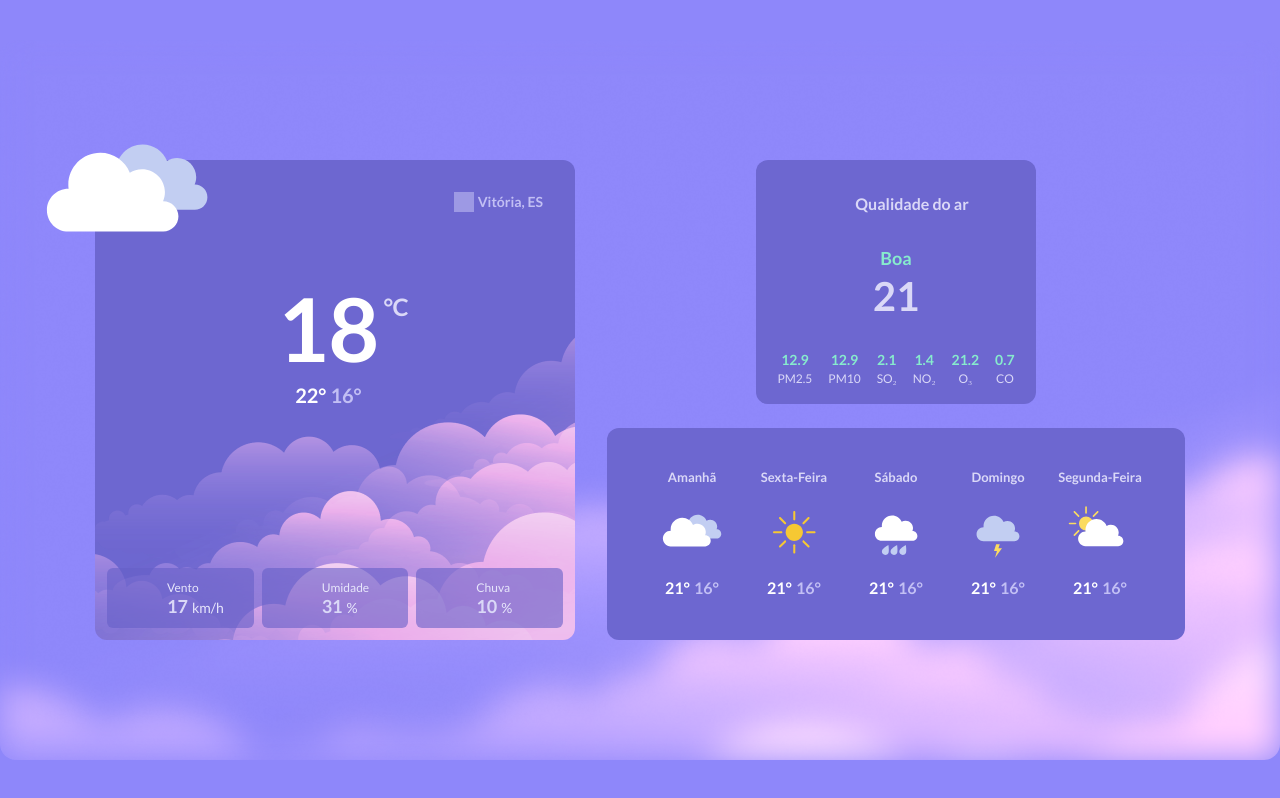
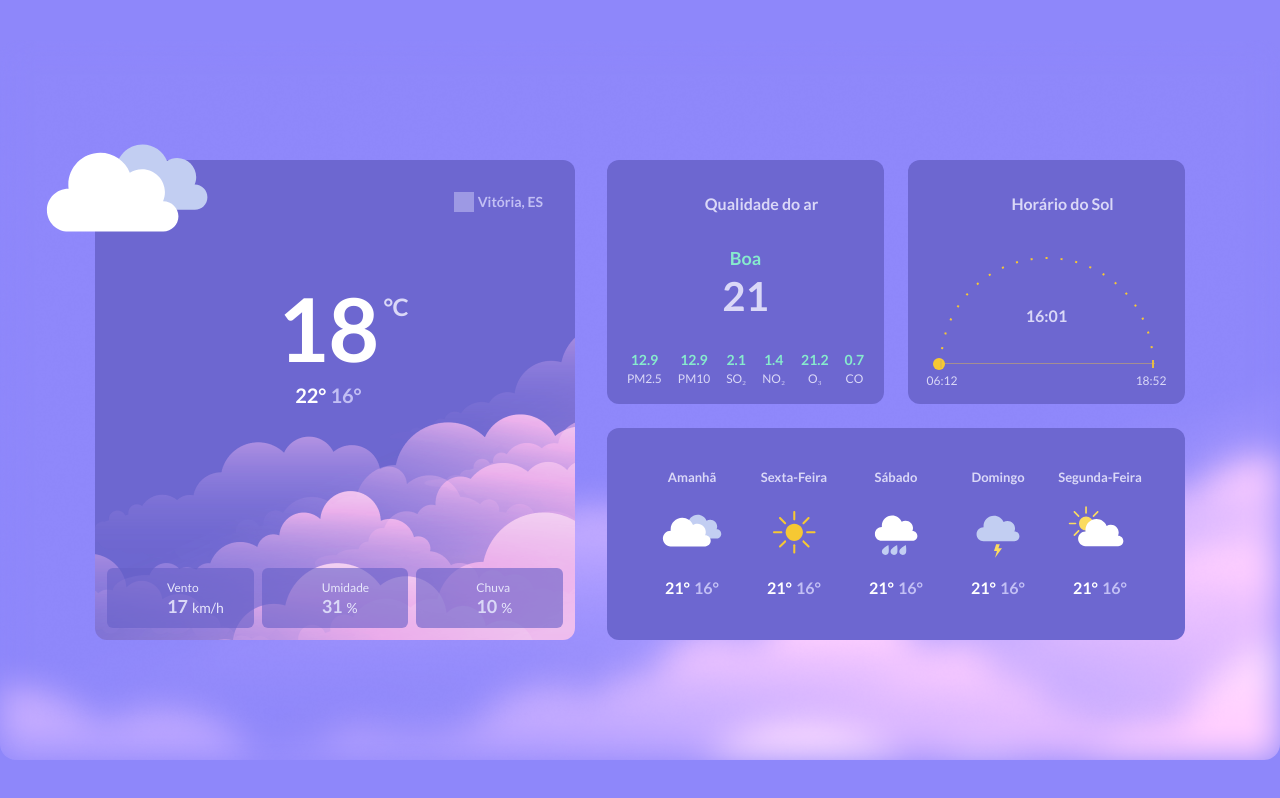
Before and after one commit to Jullbs/01-cloud-weather, a Next.js app: page / in a window 1280 px wide. Built offline with nearby package versions, Linux system fonts and the light colour scheme.

Commit message:
feat: add SunHour component

```diff
--- a/src/components/AirQuality/index.tsx
+++ b/src/components/AirQuality/index.tsx
@@ -1,9 +1,9 @@
 export function AirQuality() {
   return (
-    <div className="flex flex-col justify-between items-center bg-lilac-450 font-default font-bold text-lilac-150 rounded-xl p-4 max-w-[17.5rem] max-h-[15.25rem] w-full h-full">
+    <section className="flex flex-col justify-between items-center bg-lilac-450 font-default font-bold text-lilac-150 rounded-xl p-4 max-w-[17.3125rem] max-h-[15.25rem] w-full h-full">
       <div className="flex gap-2 mt-4">
         <span className="icon-[bxs--leaf] w-6 h-6"></span>
-        <p className="text-[1rem]">Qualidade do ar</p>
+        <h2 className="text-[1rem]">Qualidade do ar</h2>
       </div>
       <div className="flex flex-col items-center">
         <p className="text-[1.125rem] text-cyan-300">Boa</p>
@@ -35,6 +35,6 @@ export function AirQuality() {
           <p className="text-[0.75rem] font-normal">CO</p>
         </span>
       </div>
-    </div>
+    </section>
   )
 }
--- a/src/components/DailyWeather/index.tsx
+++ b/src/components/DailyWeather/index.tsx
@@ -8,7 +8,7 @@ function WeatherInfoCard() {
       <div className="flex py-3 px-4 bg-lilac-500/60 rounded-md gap-3 max-w-36 max-h-15 w-full h-full">
         <span className="icon-[mdi--windy] w-8 h-8 opacity-60 my-auto"></span>
         <div>
-          <p>Vento</p>
+          <h2>Vento</h2>
           <p className="flex items-end gap-1 leading-4 text-sm">
             <strong className="text-lilac-150 text-lg font-bold leading-5">
               17
@@ -20,7 +20,7 @@ function WeatherInfoCard() {
       <div className="flex py-3 px-4 bg-lilac-500/60 rounded-md gap-3 max-w-36 max-h-15 w-full h-full">
         <span className="icon-[material-symbols--humidity-percentage-outline-rounded] w-8 h-8 opacity-60 my-auto"></span>
         <div>
-          <p>Umidade</p>
+          <h2>Umidade</h2>
           <p className="flex items-end gap-1 leading-4 text-sm">
             <strong className="text-lilac-150 text-lg font-bold leading-5">
               31
@@ -32,7 +32,7 @@ function WeatherInfoCard() {
       <div className="flex py-3 px-4 bg-lilac-500/60 rounded-md gap-3 max-w-36 max-h-15 w-full h-full">
         <span className="icon-[wpf--rain] w-8 h-8 opacity-60 my-auto"></span>
         <div>
-          <p>Chuva</p>
+          <h2>Chuva</h2>
           <p className="flex items-end gap-1 leading-4 text-sm">
             <strong className="text-lilac-150 text-lg font-bold leading-5">
               10
@@ -47,7 +47,7 @@ function WeatherInfoCard() {
 
 export function DailyWeather() {
   return (
-    <div className="flex font-default font-bold max-w-120 max-h-120 w-full h-full">
+    <section className="flex font-default font-bold max-w-120 max-h-120 w-full h-full">
       <Image
         src={CloudBackground}
         alt=""
@@ -85,6 +85,6 @@ export function DailyWeather() {
 
         <WeatherInfoCard />
       </div>
-    </div>
+    </section>
   )
 }
--- /dev/null
+++ b/src/components/SunHour/index.tsx
@@ -0,0 +1,31 @@
+import Image from 'next/image'
+import SunHourChart from '@/assets/sun-hour-chart.svg'
+
+export function SunHour() {
+  return (
+    <section className="flex flex-col gap-6 pt-8 items-center bg-lilac-450 font-default font-bold text-lilac-150 rounded-xl max-w-[17.3125rem] max-h-[15.25rem] w-full h-full">
+      <div className="flex gap-2">
+        <span className="icon-[mdi--sun-clock] w-6 h-6"></span>
+        <h2>Horário do Sol</h2>
+      </div>
+
+      <div className="relative h-[6.875rem] mt-4">
+        <div className="relative w-[13.5rem] h-[13.5rem] m-auto rotate-[0deg]">
+          <span className="absolute bg-yellow-300 w-[0.75rem] h-[0.75rem] rounded-[50%] top-1/2 left-1/2 -m-[0.375rem] translate-x-[-6.75rem]"></span>
+        </div>
+      </div>
+      <strong className="absolute mt-[7rem]">16:01</strong>
+      <Image
+        src={SunHourChart}
+        alt=""
+        width="216"
+        height="112"
+        className="absolute mt-16"
+      />
+      <div className="w-[15rem] flex justify-between font-normal text-[0.75rem] mt-[-1rem] leading-[0.875rem]">
+        <p>06:12</p>
+        <p>18:52</p>
+      </div>
+    </section>
+  )
+}
--- a/src/components/WeekWeather/index.tsx
+++ b/src/components/WeekWeather/index.tsx
@@ -7,42 +7,42 @@ import SunBetweenClouds from '@/assets/sun-between-clouds.svg'
 
 export function WeekWeather() {
   return (
-    <div className="flex gap-3 bg-lilac-450 font-default font-bold text-lilac-150 rounded-xl p-10 max-w-[36.125rem] max-h-[13.25rem] w-full h-full">
+    <section className="flex gap-3 bg-lilac-450 font-default font-bold text-lilac-150 rounded-xl p-10 max-w-[36.125rem] max-h-[13.25rem] w-full h-full">
       <span className="flex flex-col justify-between items-center max-w-[5.625rem] w-full">
-        <p className="text-[0.8125rem]">Amanhã</p>
+        <h2 className="text-[0.8125rem]">Amanhã</h2>
         <Image src={CloudIcon} alt="" width="64" height="64" />
         <p className="flex gap-1 text-lilac-200">
           <strong className="text-white">21° </strong>16°
         </p>
       </span>
       <span className="flex flex-col justify-between items-center max-w-[5.625rem] w-full">
-        <p className="text-[0.8125rem]">Sexta-Feira</p>
+        <h2 className="text-[0.8125rem]">Sexta-Feira</h2>
         <Image src={SunIcon} alt="" width="64" height="64" />
         <p className="flex gap-1 text-lilac-200">
           <strong className="text-white">21° </strong>16°
         </p>
       </span>
       <span className="flex flex-col justify-between items-center max-w-[5.625rem] w-full">
-        <p className="text-[0.8125rem]">Sábado</p>
+        <h2 className="text-[0.8125rem]">Sábado</h2>
         <Image src={RainCloud} alt="" width="64" height="64" />
         <p className="flex gap-1 text-lilac-200">
           <strong className="text-white">21° </strong>16°
         </p>
       </span>
       <span className="flex flex-col justify-between items-center max-w-[5.625rem] w-full">
-        <p className="text-[0.8125rem]">Domingo</p>
+        <h2 className="text-[0.8125rem]">Domingo</h2>
         <Image src={ThunderCloud} alt="" width="64" height="64" />
         <p className="flex gap-1 text-lilac-200">
           <strong className="text-white">21° </strong>16°
         </p>
       </span>
       <span className="flex flex-col justify-between items-center max-w-[5.625rem] w-full">
-        <p className="text-[0.8125rem]">Segunda-Feira</p>
+        <h2 className="text-[0.8125rem]">Segunda-Feira</h2>
         <Image src={SunBetweenClouds} alt="" width="64" height="64" />
         <p className="flex gap-1 text-lilac-200">
           <strong className="text-white">21° </strong>16°
         </p>
       </span>
-    </div>
+    </section>
   )
 }
--- a/src/pages/index.tsx
+++ b/src/pages/index.tsx
@@ -4,6 +4,7 @@ import Head from 'next/head'
 import Image from 'next/image'
 import BackgroundImage from 'public/images/background.png'
 import { WeekWeather } from '@/components/WeekWeather'
+import { SunHour } from '@/components/SunHour'
 
 export default function Home() {
   return (
@@ -18,8 +19,9 @@ export default function Home() {
       <main className="relative h-screen w-screen bg-lilac-400 -z-50">
         <div className="h-full w-full flex justify-center items-center gap-8">
           <DailyWeather />
-          <div className="flex flex-col justify-center items-center gap-6 max-w-[36.125rem] w-full h-full">
+          <div className="flex flex-wrap justify-center content-center gap-6 max-w-[36.125rem] w-full h-full">
             <AirQuality />
+            <SunHour />
             <WeekWeather />
           </div>
         </div>
--- a/tailwind.config.js
+++ b/tailwind.config.js
@@ -19,6 +19,7 @@ module.exports = {
         'lilac-150': '#DAD8F7',
         'lilac-200': '#C2BFF4',
         'cyan-300': '#87EBCD',
+        'yellow-300': '#F6C833',
       },
       fontFamily: {
         'default': 'Lato',
```
Also changed, not shown: src/assets/sun-hour-chart.svg (added).
